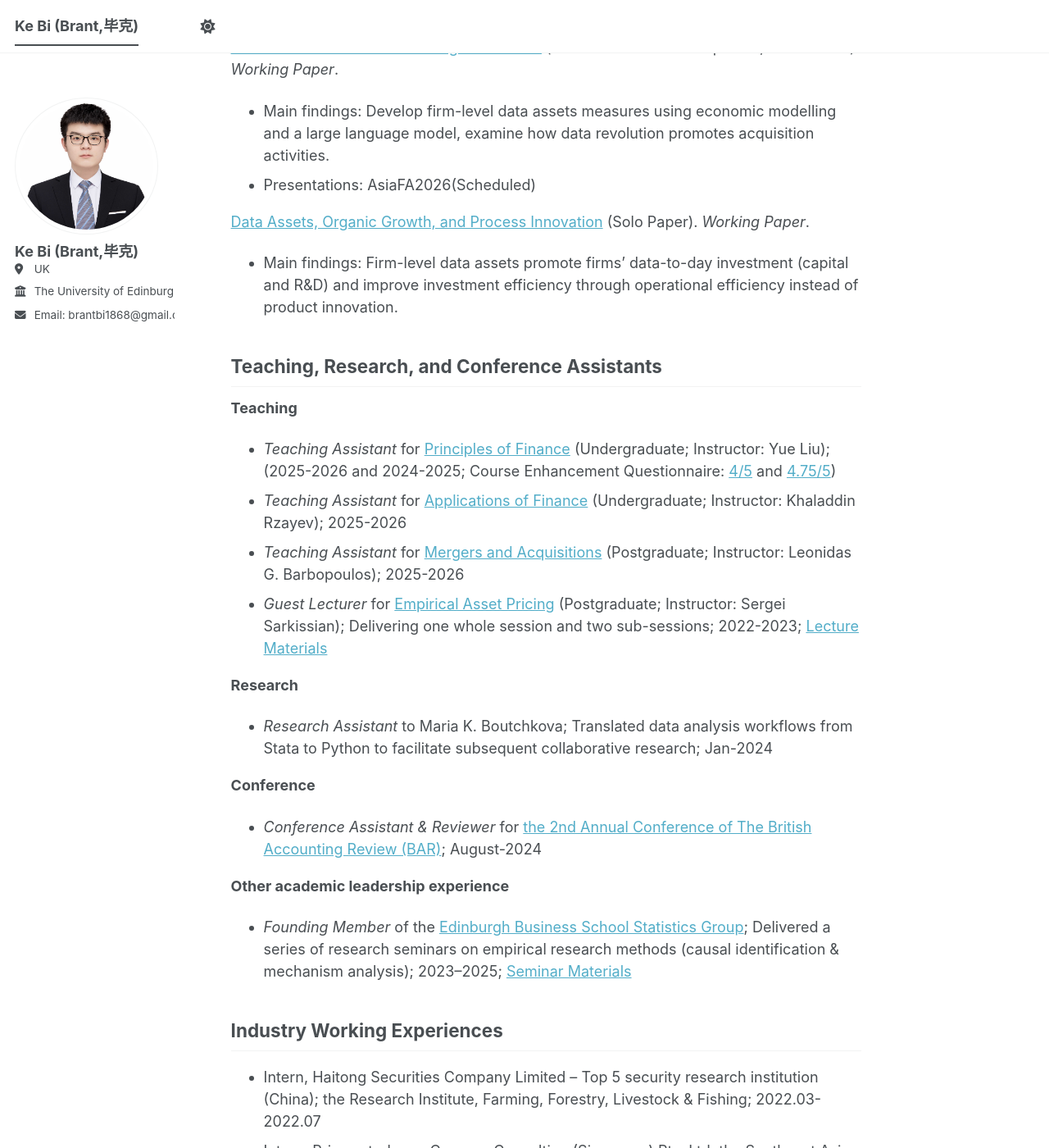
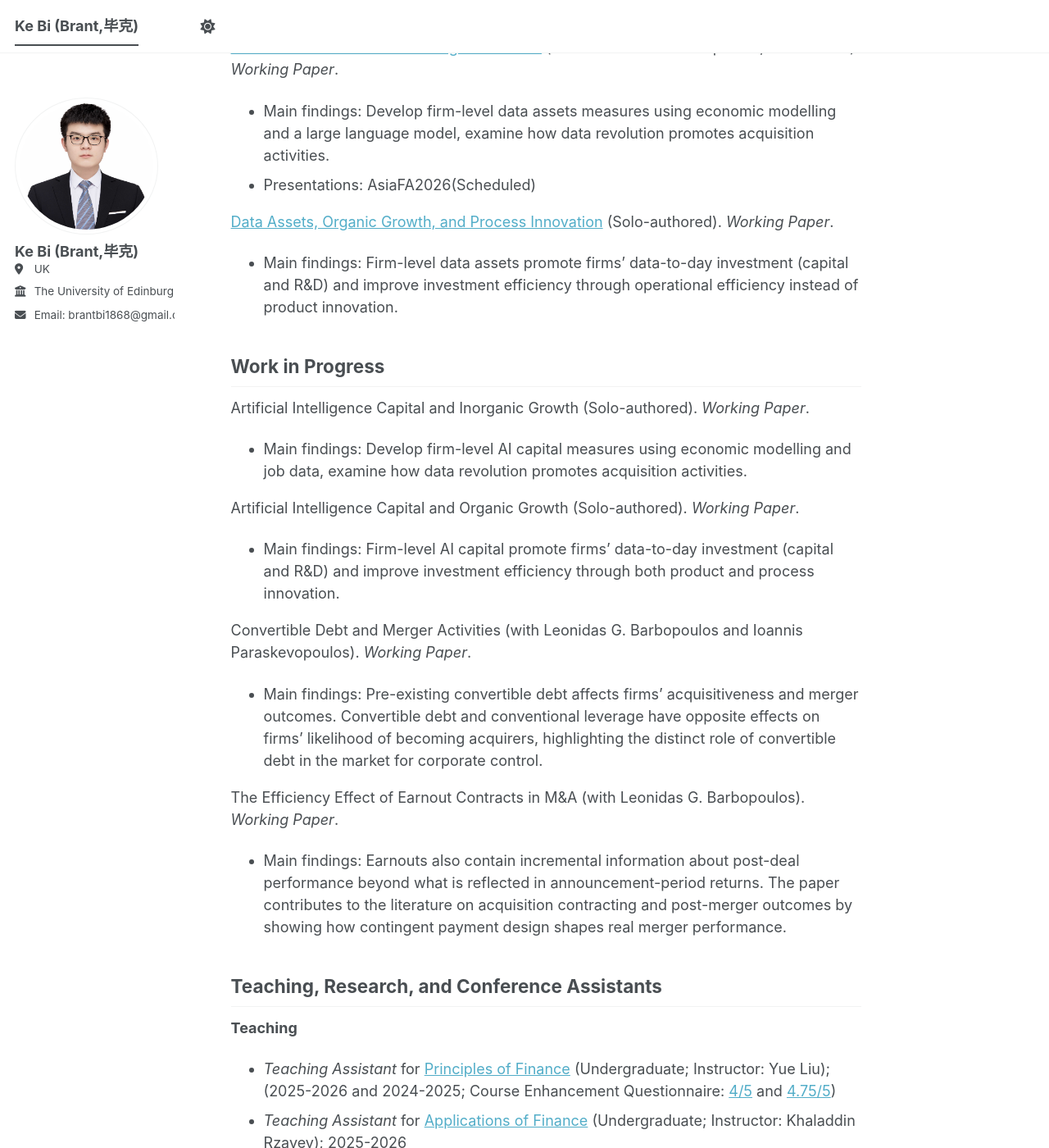
Before and after one commit to brant1868/brant1868.github.io, a Jekyll site: the page built from _pages/about.md, in a window 1280 px wide and 1400 px high, scrolled down 1078 px. Shown: the whole window at 82% size. Built offline with Jekyll 4.4.1, drawn with Linux system fonts in a browser that asks for light colours; a script bundle is joined from its source files by our own code; library files that are not in the unit come from our copies.

Commit message:
Update about.md

```diff
--- a/_pages/about.md
+++ b/_pages/about.md
@@ -37,8 +37,23 @@ Working Papers
 - Main findings: Develop firm-level data assets measures using economic modelling and a large language model, examine how data revolution promotes acquisition activities.
 - Presentations: AsiaFA2026(Scheduled)
 
-[Data Assets, Organic Growth, and Process Innovation](https://drive.google.com/file/d/1M3oKFxyER4gjZ8XPjFuT-uX8Pza1Q8wN/view?usp=sharing){:target="_blank" } (Solo Paper). _Working Paper_.
+[Data Assets, Organic Growth, and Process Innovation](https://drive.google.com/file/d/1M3oKFxyER4gjZ8XPjFuT-uX8Pza1Q8wN/view?usp=sharing){:target="_blank" } (Solo-authored). _Working Paper_.
 - Main findings: Firm-level data assets promote firms' data-to-day investment (capital and R&D) and improve investment efficiency through operational efficiency instead of product innovation.
+
+Work in Progress
+------
+Artificial Intelligence Capital and Inorganic Growth (Solo-authored). _Working Paper_.
+- Main findings: Develop firm-level AI capital measures using economic modelling and job data, examine how data revolution promotes acquisition activities.
+
+Artificial Intelligence Capital and Organic Growth (Solo-authored). _Working Paper_.
+- Main findings: Firm-level AI capital promote firms' data-to-day investment (capital and R&D) and improve investment efficiency through both product and process innovation.
+
+Convertible Debt and Merger Activities (with Leonidas G. Barbopoulos and Ioannis Paraskevopoulos). _Working Paper_.
+- Main findings: Pre-existing convertible debt affects firms’ acquisitiveness and merger outcomes. Convertible debt and conventional leverage have opposite effects on firms’ likelihood of becoming acquirers, highlighting the distinct role of convertible debt in the market for corporate control.
+
+
+The Efficiency Effect of Earnout Contracts in M&A (with Leonidas G. Barbopoulos). _Working Paper_.
+- Main findings: Earnouts also contain incremental information about post-deal performance beyond what is reflected in announcement-period returns. The paper contributes to the literature on acquisition contracting and post-merger outcomes by showing how contingent payment design shapes real merger performance.
 
 
 Teaching, Research, and Conference Assistants
```
